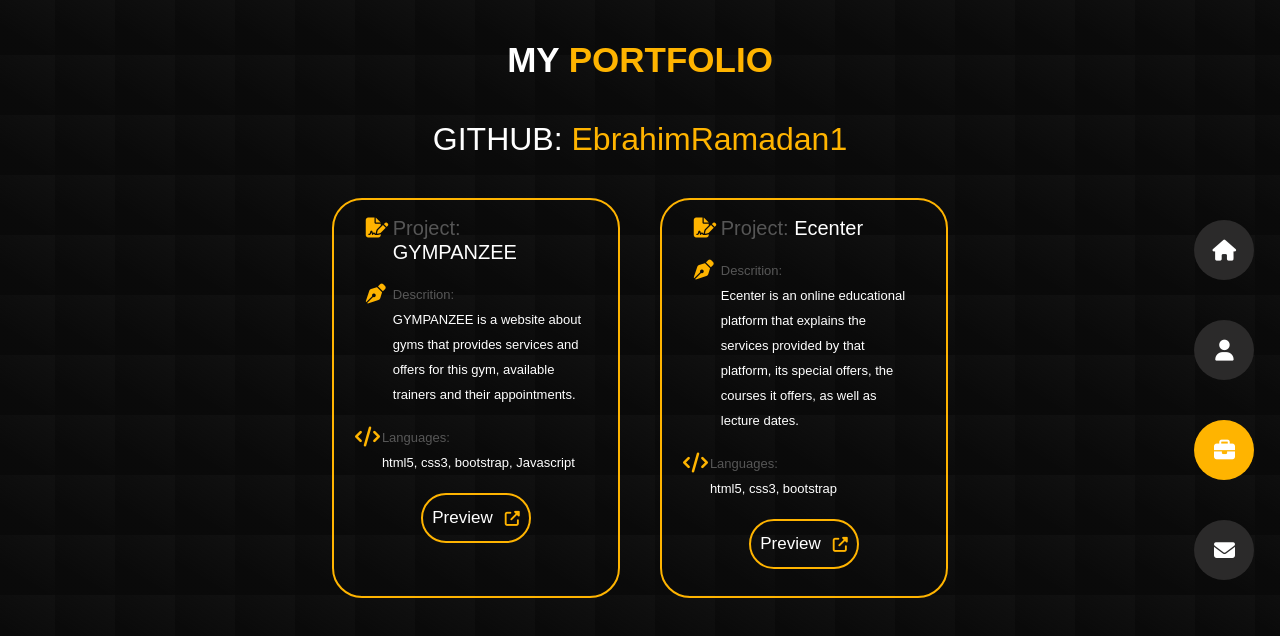
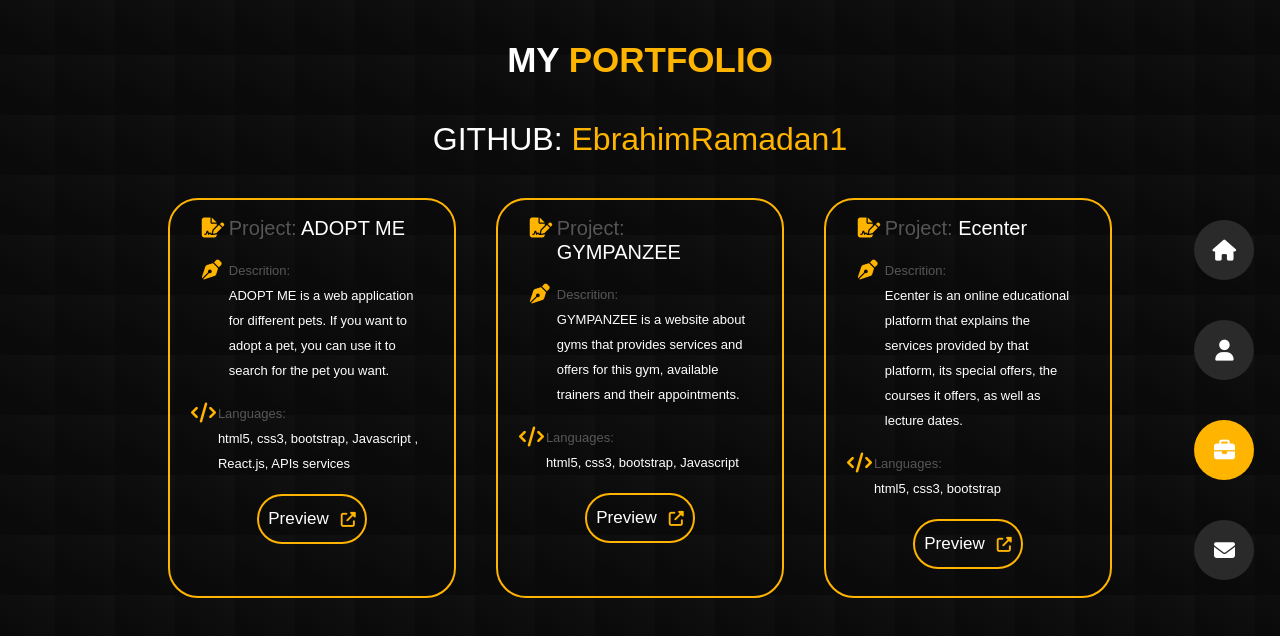
Before and after one commit to EbrahimRamadan1/My-Portfolio, a React (Create React App) app: page /Portfolio in a window 1280 px wide. Shown: the top 636 px of the page. Built offline with nearby package versions, Linux system fonts and the light colour scheme.

Commit message:
add adopt me project

```diff
--- a/src/App.scss
+++ b/src/App.scss
@@ -33,6 +33,7 @@
   }
   .go4109123758 {
     height: auto !important;
+    z-index: 200000 !important;
   }
   // ::-webkit-scrollbar {
   //   width: 5px;
--- a/src/Projects.json
+++ b/src/Projects.json
@@ -1,13 +1,20 @@
 [
   {
     "id": "1",
+    "name": "ADOPT ME",
+    "discription": "ADOPT ME is a web application for different pets. If you want to adopt a pet, you can use it to search for the pet you want.",
+    "languages": "html5, css3, bootstrap, Javascript , React.js, APIs services",
+    "preview": "https://github.com/EbrahimRamadan1/Adopt-Me"
+  },
+  {
+    "id": "2",
     "name": "GYMPANZEE",
     "discription": "GYMPANZEE is a website about gyms that provides services and offers for this gym, available trainers and their appointments.",
     "languages": "html5, css3, bootstrap, Javascript",
     "preview": "https://ebrahimramadan1.github.io/GYMPANZEE-GYM/"
   },
   {
-    "id": "2",
+    "id": "3",
     "name": "Ecenter",
     "discription": "Ecenter is an online educational platform that explains the services provided by that platform, its special offers, the courses it offers, as well as lecture dates.",
     "languages": "html5, css3, bootstrap",
```
